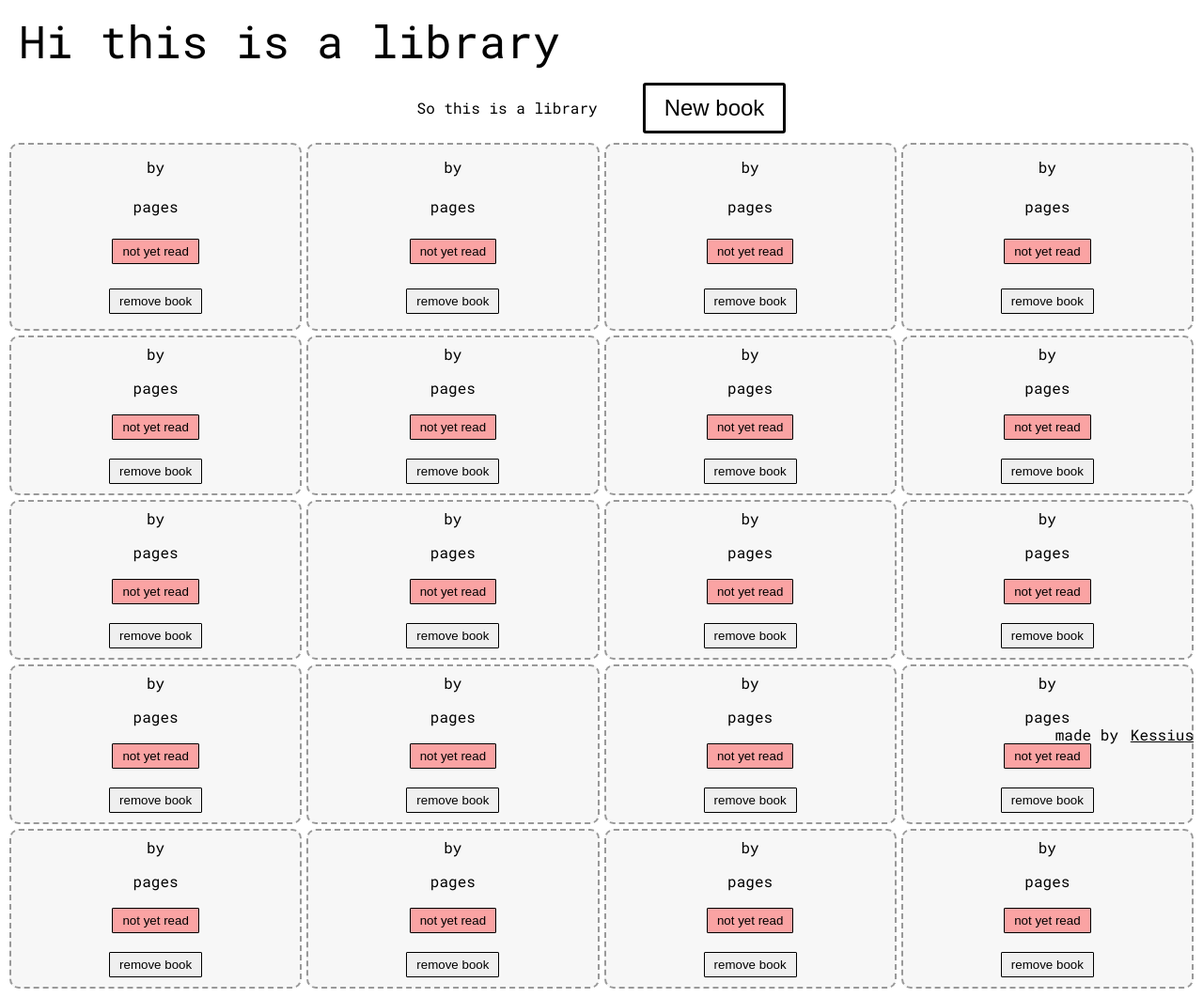
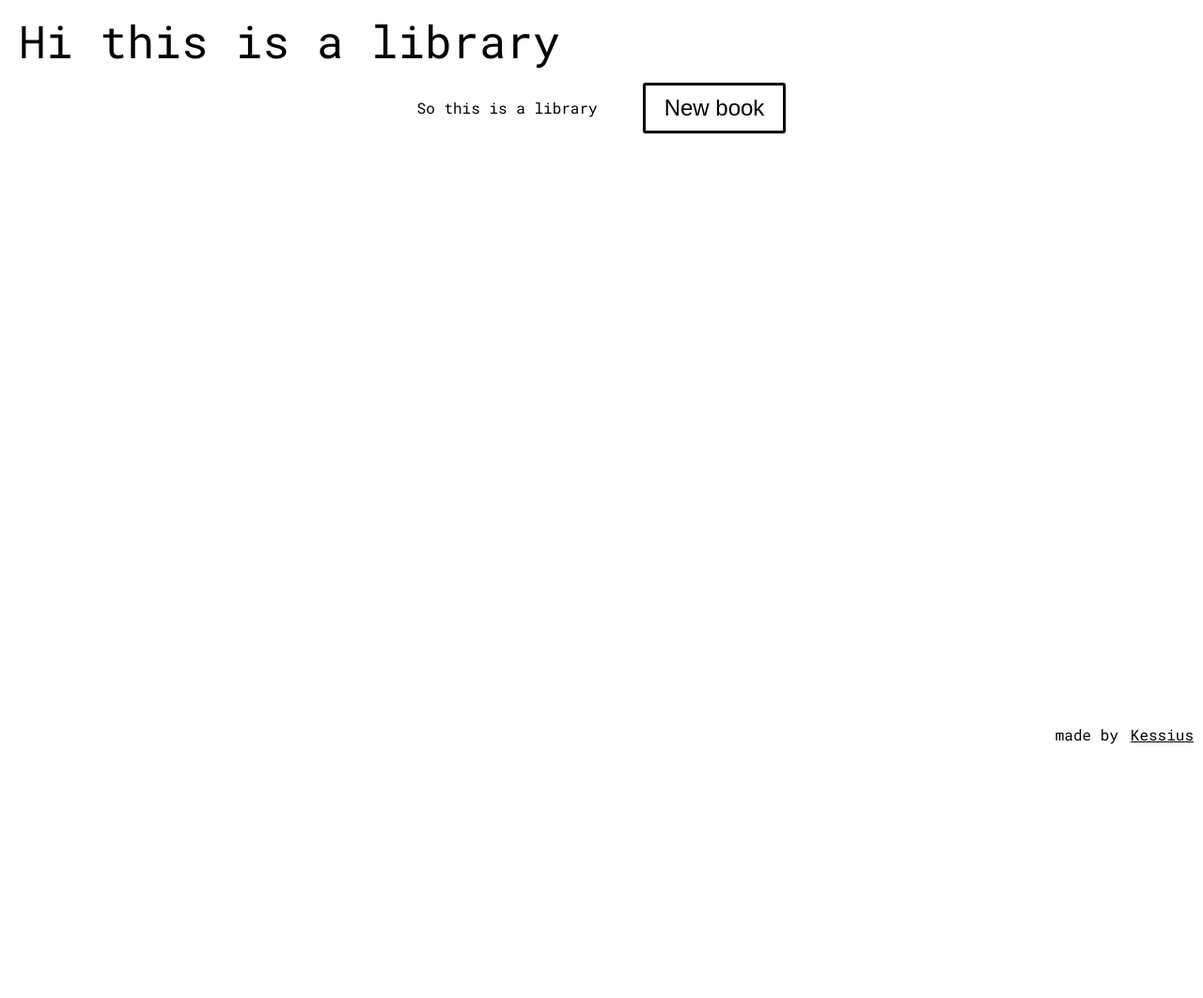
Before and after one commit to Kessius00/library, a plain HTML site: page index.html in a window 1280 px wide. Shown: the whole page at 94% size. After the commit the page ends 800 px from the top, so only its background shows below. Drawn offline with Linux system fonts and the light colour scheme.

Commit message:
remove all the practicebooks and give bookname apostrophes

```diff
--- a/index.html
+++ b/index.html
@@ -24,27 +24,6 @@
             </div>
         </div>
         <div class="booksLayout">
-            <div class="book"> by <div> pages</div><button class="haveReadNo">not yet read</button><button class="bookRemove">remove book</button></div>
-            <div class="book"> by <div> pages</div><button class="haveReadNo">not yet read</button><button class="bookRemove">remove book</button></div>
-            <div class="book"> by <div> pages</div><button class="haveReadNo">not yet read</button><button class="bookRemove">remove book</button></div>
-            <div class="book"> by <div> pages</div><button class="haveReadNo">not yet read</button><button class="bookRemove">remove book</button></div>
-            <div class="book"> by <div> pages</div><button class="haveReadNo">not yet read</button><button class="bookRemove">remove book</button></div>
-            <div class="book"> by <div> pages</div><button class="haveReadNo">not yet read</button><button class="bookRemove">remove book</button></div>
-            <div class="book"> by <div> pages</div><button class="haveReadNo">not yet read</button><button class="bookRemove">remove book</button></div>
-            <div class="book"> by <div> pages</div><button class="haveReadNo">not yet read</button><button class="bookRemove">remove book</button></div>
-            <div class="book"> by <div> pages</div><button class="haveReadNo">not yet read</button><button class="bookRemove">remove book</button></div>
-            <div class="book"> by <div> pages</div><button class="haveReadNo">not yet read</button><button class="bookRemove">remove book</button></div>
-            <div class="book"> by <div> pages</div><button class="haveReadNo">not yet read</button><button class="bookRemove">remove book</button></div>
-            <div class="book"> by <div> pages</div><button class="haveReadNo">not yet read</button><button class="bookRemove">remove book</button></div>
-            <div class="book"> by <div> pages</div><button class="haveReadNo">not yet read</button><button class="bookRemove">remove book</button></div>
-            <div class="book"> by <div> pages</div><button class="haveReadNo">not yet read</button><button class="bookRemove">remove book</button></div>
-            <div class="book"> by <div> pages</div><button class="haveReadNo">not yet read</button><button class="bookRemove">remove book</button></div>
-            <div class="book"> by <div> pages</div><button class="haveReadNo">not yet read</button><button class="bookRemove">remove book</button></div>
-            <div class="book"> by <div> pages</div><button class="haveReadNo">not yet read</button><button class="bookRemove">remove book</button></div>
-            <div class="book"> by <div> pages</div><button class="haveReadNo">not yet read</button><button class="bookRemove">remove book</button></div>
-            <div class="book"> by <div> pages</div><button class="haveReadNo">not yet read</button><button class="bookRemove">remove book</button></div>
-            <div class="book"> by <div> pages</div><button class="haveReadNo">not yet read</button><button class="bookRemove">remove book</button></div>
-
         </div>
         <div class="footer" >
             made by<a style="color: black; margin-left: 0.8rem;" target="_blank" href="https://github.com/Kessius00"> Kessius</a>
--- a/script.js
+++ b/script.js
@@ -66,7 +66,7 @@ function addBookToLibrary() {
         let gridItem = document.createElement('div');
 
         gridItem.classList.add('book');
-        gridItem.textContent = `${book.title} by ${book.author}`;
+        gridItem.textContent = `'${book.title}' by ${book.author}`;
 
 
         let pages = document.createElement('div');
```
